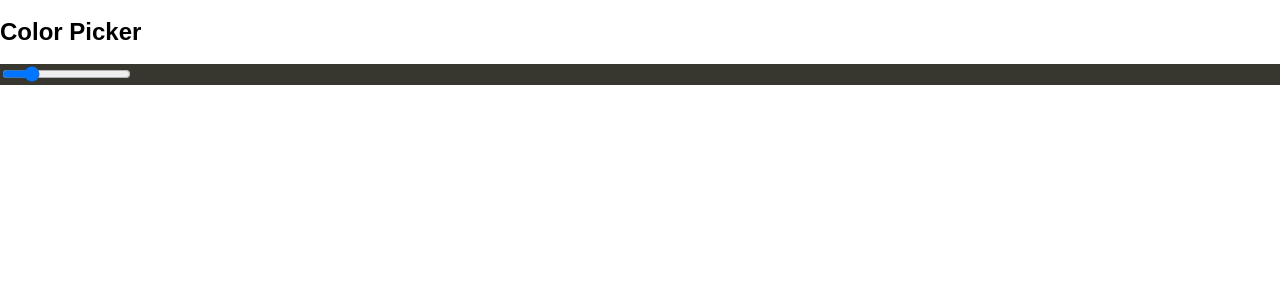
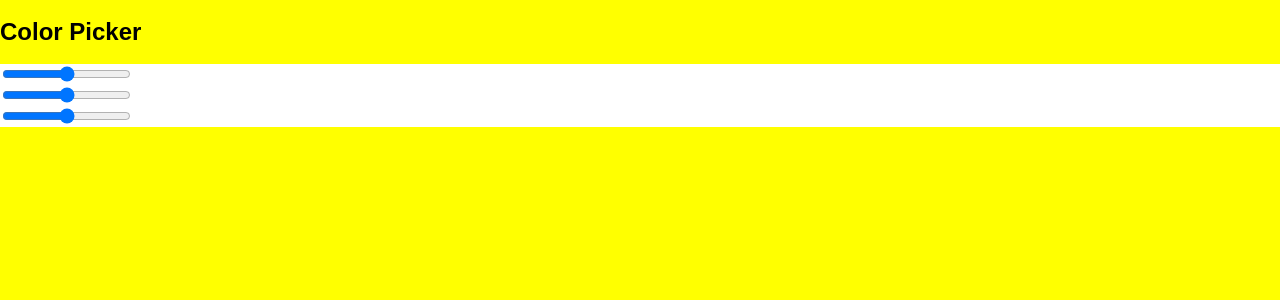
Before and after one commit to mallorysmith64/color-picker, a React (Create React App) app: page / in a window 1280 px wide. Shown: the top 300 px of the page. Built offline with nearby package versions, Linux system fonts and the light colour scheme.

Commit message:
added two more sliders

```diff
--- a/src/components/Colorpicker.js
+++ b/src/components/Colorpicker.js
@@ -40,16 +40,39 @@ export class ColorPicker extends Component {
 
   render() {
     return (
-      <div style={{ backgroundColor: `hsl(50,8%,20%)` }}>
+      <div>
+        <main>
+          <section style={{ backgroundColor: `hsl(360,100%,100%)` }}>
             <input
-          // id="hue-slider"
               type="range"
               min="1"
               max="255"
               step="1"
-          // value={this.state.value}
-          // onChange={this.state.change}
+              value={this.state.value}
+              onChange={this.state.change}
             />
+          </section>
+          <section style={{ backgroundColor: `hsl(360,100%,100%)` }}>
+            <input
+              type="range"
+              min="1"
+              max="255"
+              step="1"
+              value={this.state.value}
+              onChange={this.state.change}
+            />
+          </section>
+          <section style={{ backgroundColor: `hsl(360,100%,100%)` }}>
+            <input
+              type="range"
+              min="1"
+              max="255"
+              step="1"
+              value={this.state.value}
+              onChange={this.state.change}
+            />
+          </section>
+        </main>
       </div>
     )
   }
--- a/src/index.css
+++ b/src/index.css
@@ -9,4 +9,5 @@ html {
 body {
   margin: 0;
   min-height: 100%;
+  background-color: yellow;
 }
```
Also changed, not shown: src/components/Slider.js (deleted, +0 -21 lines). Lines whose indentation alone changed are shown as unchanged.
